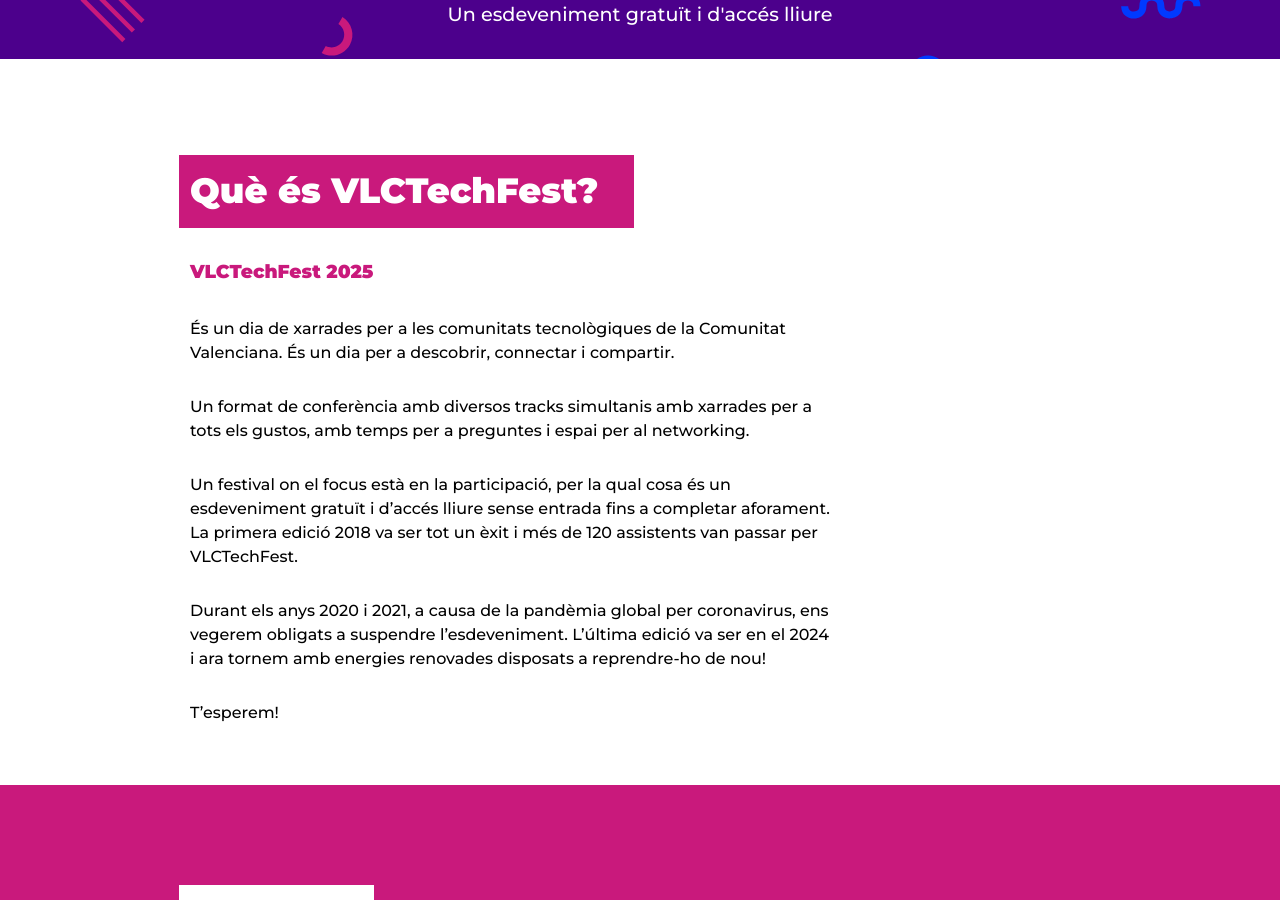
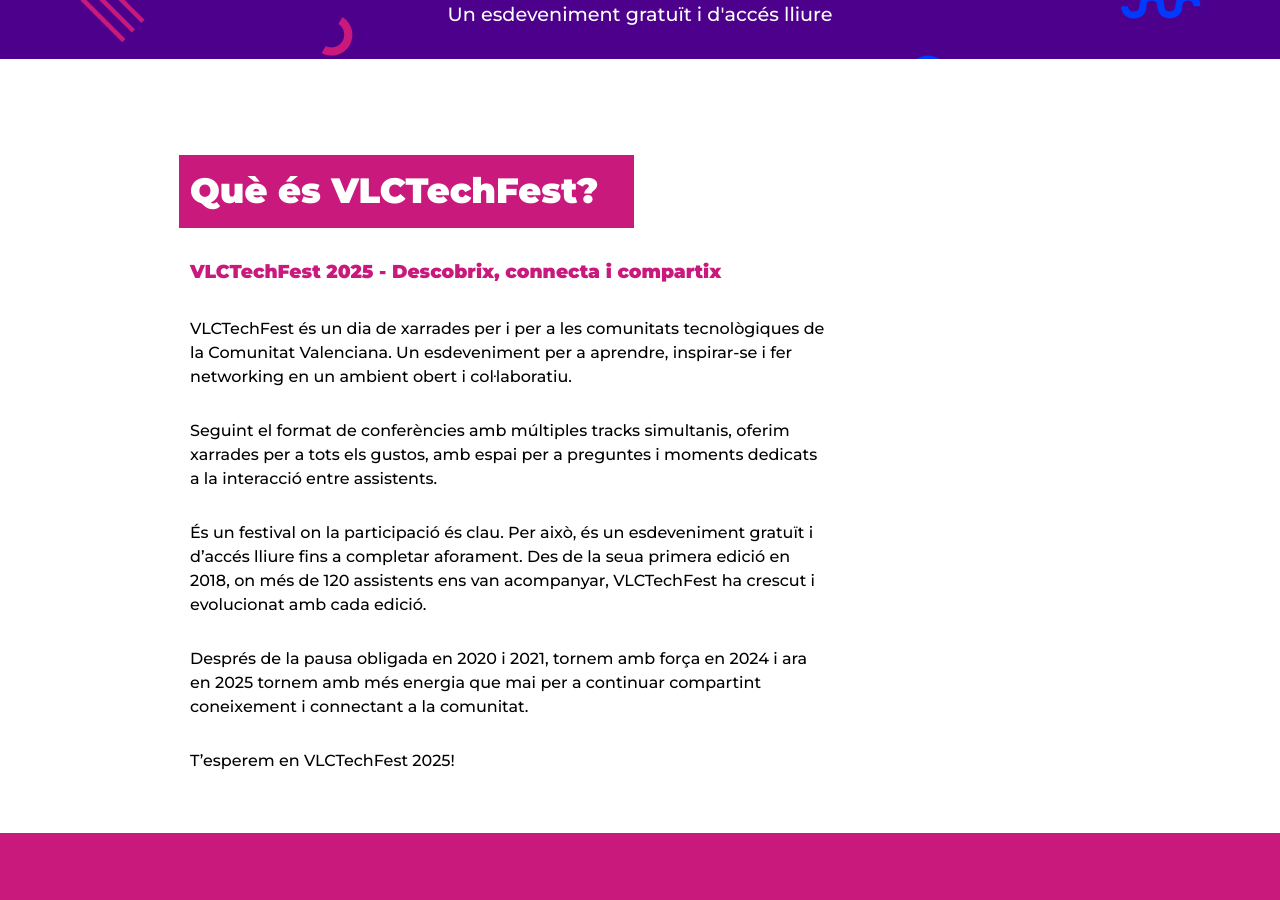
Before and after one commit to VLCTechHub/VLCTechFest2025, a Jekyll site: the page built from ca/index.html, in a window 1280 px wide and 900 px high, scrolled down 538 px. Built offline with Jekyll 4.4.1, drawn with Linux system fonts in a browser that asks for light colours; some of the changed text lies outside the part shown.

Commit message:
feat: update traslations

```diff
--- a/_data/about.yaml
+++ b/_data/about.yaml
@@ -15,28 +15,28 @@
 
 en:
   title: What is VLCTechFest?
-  subtitle: VlCTechFest 2025
+  subtitle: VLCTechFest 2025 - Discover, connect and share
   content: |-
-    It is a day of talks for, and by, the technological communities of the Valencian Community. It is a day to discover, connect and share.
+    VLCTechFest is a day of talks by and for the technology communities of the Valencian Community. An event to learn, be inspired and network in an open and collaborative environment.
 
-    A conference with several parallel tracks featuring talks for all tastes, with time for questions, and space for networking.
+    Following the format of conferences with several simultaneous tracks, we offer talks for all audiences, with space for questions and moments dedicated to interaction between participants.
 
-    A festival focused on participation, with free entry on the door as capacity permits and no ticket required. The first edition in 2018 was a success with more than 120 attendees coming to VLCTechFest.
+    It is a festival where participation is key. For this reason, it is a free event with open access until it reaches full capacity. Since its first edition in 2018, when more than 120 participants joined us, VLCTechFest has grown and evolved with each edition.
 
-    During the years 2020 and 2021, due to the global coronavirus pandemic, we were forced to suspend the event. The last edition was in 2024 and now we are back with renewed energy ready to pick up where we left off!
+    After a forced break in 2020 and 2021, we came back strong in 2024, and now we're back in 2025 with more energy than ever to continue sharing knowledge and connecting the community.
 
-    See you there!
+    We look forward to seeing you at VLCTechFest 2025!
 
 ca:
   title: Què és VLCTechFest?
-  subtitle: VLCTechFest 2025
+  subtitle: VLCTechFest 2025 - Descobrix, connecta i compartix
   content: |-
-    És un dia de xarrades per a les comunitats tecnològiques de la Comunitat Valenciana. És un dia per a descobrir, connectar i compartir.
+    VLCTechFest és un dia de xarrades per i per a les comunitats tecnològiques de la Comunitat Valenciana. Un esdeveniment per a aprendre, inspirar-se i fer networking en un ambient obert i col·laboratiu.
 
-    Un format de conferència amb diversos tracks simultanis amb xarrades per a tots els gustos, amb temps per a preguntes i espai per al networking.
+    Seguint el format de conferències amb múltiples tracks simultanis, oferim xarrades per a tots els gustos, amb espai per a preguntes i moments dedicats a la interacció entre assistents.
 
-    Un festival on el focus està en la participació, per la qual cosa és un esdeveniment gratuït i d'accés lliure sense entrada fins a completar aforament. La primera edició 2018 va ser tot un èxit i més de 120 assistents van passar per VLCTechFest.
+    És un festival on la participació és clau. Per això, és un esdeveniment gratuït i d'accés lliure fins a completar aforament. Des de la seua primera edició en 2018, on més de 120 assistents ens van acompanyar, VLCTechFest ha crescut i evolucionat amb cada edició.
 
-    Durant els anys 2020 i 2021, a causa de la pandèmia global per coronavirus, ens vegerem obligats a suspendre l'esdeveniment. L'última edició va ser en el 2024 i ara tornem amb energies renovades disposats a reprendre-ho de nou!
+    Després de la pausa obligada en 2020 i 2021, tornem amb força en 2024 i ara en 2025 tornem amb més energia que mai per a continuar compartint coneixement i connectant a la comunitat.
 
-    T'esperem!
+    T'esperem en VLCTechFest 2025!
--- a/_data/coc.yaml
+++ b/_data/coc.yaml
@@ -4,7 +4,8 @@
     En VLCTechFest queremos garantizar un entorno seguro y acogedor para todos los asistentes, ponentes, patrocinadores, colaboradores y voluntarios. Por ello, la participación en el evento implica la aceptación y cumplimiento de nuestro código de conducta.
 
     La organización velará por su cumplimiento durante toda la jornada y esperamos la colaboración de todos los participantes para mantener un ambiente respetuoso e inclusivo.
-    Si necesitas reportar cualquier incumplimiento del código de conducta, puedes comunicarte con nosotros en vlctechfest@gmail.com.
+
+    Si necesitas reportar cualquier incumplimiento del código de conducta, puedes comunicarte con nosotros en ( vlctechfest@gmail.com )
   help: ¿Necesitas ayuda? Tienes nuestros datos de contacto en la parte inferior de esta página.
   resume: Sé respetuoso con todo el mundo
   link:
@@ -29,9 +30,11 @@
 en:
   title: Code of Conduct
   notice: |-
-    All attendees, speakers, sponsors, partners and volunteers at our conference are required to agree to the following code of conduct. Organisers will enforce this code throughout the event. We expect cooperation from all participants to help ensure a safe environment for everybody.
+    VLCTechFest we want to provide a safe and welcoming environment for all attendees, speakers, sponsors, staff and volunteers. Therefore, participation in the event implies acceptance and adherence to our Code of Conduct.
 
-    In case it is necessary to report a violation of the code of conduct, you can get in contact with VLCTechFest (vlctechfest@gmail.com).
+    The organisation will ensure compliance throughout the day and we expect everyone to work together to maintain a respectful and inclusive environment.
+
+    If you wish to report a breach of the Code of Conduct, you can contact us at ( vlctechfest@gmail.com )
   help: Do you need help? Our contact details are at the bottom of this page.
   resume: Be respectful to everyone
   link:
@@ -56,9 +59,11 @@
 ca:
   title: Codi de Conducta
   notice: |-
-    Tots els assistents, ponents, patrocinadors, col·laboradors i voluntaris de la nostra conferència estan obligats a acceptar el següent codi de conducta. La organització farà complir aquest codi durant tot l'esdeveniment. Esperem la cooperació de tots els participants per ajudar a garantir un entorn segur per a tothom.
+    En VLCTechFest volem garantir un entorn segur i acollidor per a tots els assistents, ponents, patrocinadors, col·laboradors i voluntaris. Per això, la participació en l'esdeveniment implica l'acceptació i compliment del nostre codi de conducta.
 
-    En el cas que siga necessari reportar una violació del codi de conducta, podeu contactar amb VLCTechFest (vlctechfest@gmail.com).
+    L'organització vetlarà pel seu compliment durant tota la jornada i esperem la col·laboració de tots els participants per a mantindre un ambient respectuós i inclusiu.
+
+    Si necessites reportar qualsevol incompliment del codi de conducta, pots comunicar-te amb nosaltres en ( vlctechfest@gmail.com )
   help: Necessites ajuda? Tens les nostres dades de contacte a la part inferior d'aquesta pàgina.
   resume: Sigues respectuós amb tothom
   link:
--- a/_data/faq.yaml
+++ b/_data/faq.yaml
@@ -9,7 +9,7 @@
     answer: El evento es **totalmente gratuito** y de **acceso libre** hasta completar aforo.
 
   - question: ¿Hay que registrarse?
-    answer: No, **no es necesario registrarse**. Solo tienes que acudir a _Las Naves_ el **8 de junio**, ya sea para la jornada completa o para sesiones concretas. Ten en cuenta que el aforo de las salas es limitado.
+    answer: No, **no es necesario registrarse**. Solo tienes que acudir a _Las Naves_ el **14 de junio**, ya sea para la jornada completa o para sesiones concretas. Ten en cuenta que el aforo de las salas es limitado.
 
   - question: ¿Cómo puedo llegar?
     answer: Puedes llegar a _Las Naves_ en bici o en alguno de los siguientes autobuses 4, 19, 30, 92. Si vienes en coche no deberías tener problema en aparcar por la zona.
@@ -24,51 +24,51 @@
     answer: El proceso de selección se detalla en la página <a href="criteria">Criterio de Selección</a>
 
 en:
-  - question: Who is this event for?
-    answer: This conference is aimed to professional and technology students.
+  - question: Who is VLCTechFest for?
+    answer: The event is aimed for professionals and students of the technology sector.
 
-  - question: Must I be a member of a technological community of the Valencian Community to submit a talk or attend the event?
-    answer: No, it's not a must. Use that day to meet the existing technological communities.
+  - question: Is it necessary to belong to a technical community of the Valencian Community to attend?
+    answer: No, you don't have to. VLCTechFest is a perfect opportunity to discover and connect with existing technical communities.
 
   - question: How much conference tickets cost?
     answer: The event is **completely free** and the **entry is free** until seating capacity is reached.
 
   - question: Do I have to register?
-    answer: No, **there is no registration**. It is enough to go to _Las Naves_ on June 14th, either the full day or specific sessions only. Keep in mind that seating capacity on the conference rooms is limited.
+    answer: No, **registration is not required**. You just have to come to _Las Naves_ on **14 June**, either for the whole day or for specific sessions. Please note that the capacity of the venues is limited.
 
   - question: How do I get there?
-    answer: "You can reach to _Las Naves_ by bike or by one of the following buses: 4, 19, 30, 92. If you come by car you shouldn't have parking problems in the area."
+    answer: You can reach to _Las Naves_ by bike or by one of the following buses 4, 19, 30, 92. If you come by car you shouldn't have parking problems in the area.
 
 #  - question: Is there food/drink included?
 #    answer: No. There is a break between the morning and afternoon sessions so the attendees can eat wherever they want. You can eat at home, take your own food or go to a bar/restaurant in the area. There is also a shopping center nearby and Las Naves innovation center has a coffe shop. There will be water dispensers in the conference rooms, so if you have a water bottle you can bring it to reduce the waste of plastic.
 
-  - question: Are the sessions going to be recorded?
-    answer: We will do our best to have them recorded, but it depends on several factors and we cannot guarantee that all the sessions will be available for later viewing. If you do not want to miss the talks, the best advice is to go to the event ;)
+  - question: Are the sessions to be recorded?
+    answer: We will do our best to record them, but it depends on several factors and we cannot guarantee that all of them will be available afterwards. If you don't want to miss any of the talks, it's best to attend in person!
 
   - question: How are talks selected?
-    answer: The description of the process is in the <a href="criteria">Selection Criteria</a> page
+    answer:  The selection process is described in detail on the <a href="criteria">Selection Criteria</a> page
 
 ca:
-  - question: A qui va dirigit aquest esdeveniment?
-    answer: Aquesta conferència va dirigida a professionals i estudiants de tecnologia.
+  - question: A qui va dirigit VLCTechFest?
+    answer: Aquesta conferència va dirigida a professionals i estudiants del sector tecnològic
 
-  - question: És necessari pertànyer a una comunitat tècnica de la Comunitat Valenciana per a presentar una xarrada o assistir a l'esdeveniment?
-    answer: No és necessari. Aprofita eixe dia per a conèixer a les comunitats tècniques existents.
+  - question: És necessari pertànyer a una comunitat tècnica de la Comunitat Valenciana per a participar?
+    answer: No, no és necessari. VLCTechFest és una oportunitat perfecta per a descobrir i connectar amb les comunitats tècniques existents.
 
   - question: Quant costa l'entrada?
     answer: L'esdeveniment és **completament gratuït** i d'**entrada lliure** fins a completar aforament.
 
   - question: Cal registrar-se?
-    answer: No, **no hi ha registre**. N'hi ha prou amb acudir a _Las Naves_ el dia 14 de juny, ja siga la jornada completa o únicament a certes sessions concretes. Tingues en compte que l'aforament de les sales és limitat.
+    answer: No, **no hi ha registre**. N'hi ha prou amb acudir a _Las Naves_ el dia **14 de juny**, ja siga la jornada completa o únicament a certes sessions concretes. Tingues en compte que l'aforament de les sales és limitat.
 
   - question: Com arribe fins allí?
-    answer: "Pots arribar _Las Naves_ amb bici o en algun dels següents autobusos: 4, 19, 30, 92. Si vas amb cotxe no hauries de tindre problema a aparcar per la zona."
+    answer: Pots arribar _Las Naves_ amb bici o en algun dels següents autobusos 4, 19, 30, 92. Si vas amb cotxe no hauries de tindre problema a aparcar per la zona.
 
 #  - question: Hi ha menjar/beguda inclòs?
 #    answer: Sí. Entre les sessions de matí i de vesprada hi ha un descans en el qual podrem reposar forces amb unes paelles (opció vegana inclosa). Volem que siga un moment més de diversió i conversació. Per descomptat, també pots endur-te el teu propi menjar o acudir a algun bar/restaurant de la zona (o a casa si vius prop).  També hi ha un centre comercial a prop, i el mateix Centre d'innovació _Las Naves_ disposa d'una cafeteria. A les sales hi haurà dispensadors d'aigua, així que si tens una cantimplora pots dur-la per reduir el malbaratament de plàstic.
 
   - question: Es gravaran les sessions?
-    answer: Farem el possible perquè es graven, però depén de diversos factors i no podem assegurar que totes les sessions vagen a estar disponibles per al seu visionat posterior. Si no vols perdre't les xarrades el millor consell és que acudisques a l'esdeveniment ;)
+    answer: Farem tot el possible per a gravar-les, però depén de diversos factors i no podem garantir que totes estiguen disponibles posteriorment. Si no vols perdre't cap xarrada, el millor és assistir en persona!
 
   - question: Com se seleccionen les xarrades?
     answer: El procés es descriu en la pàgina <a href="criteria">Criteri de Selecció</a>
```
